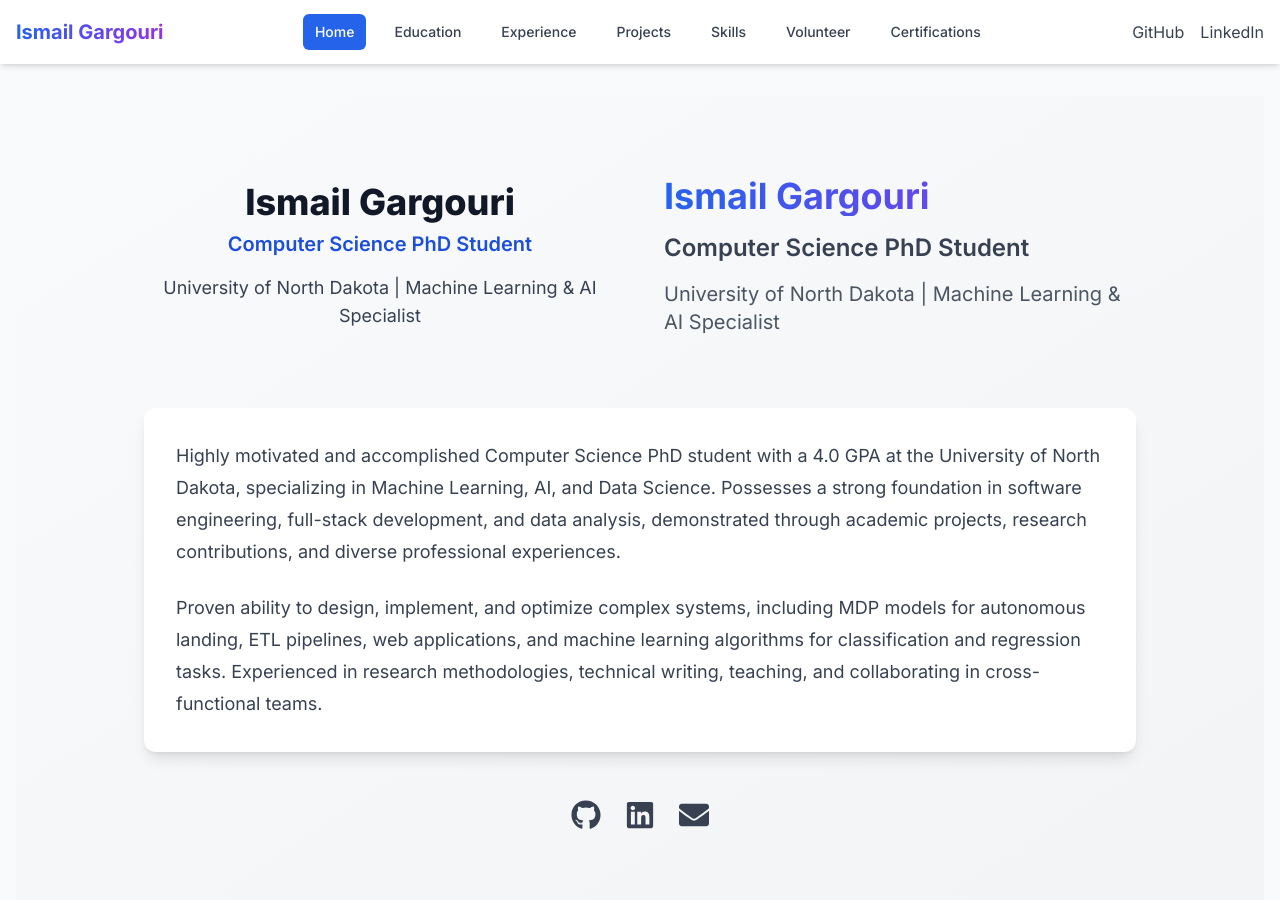
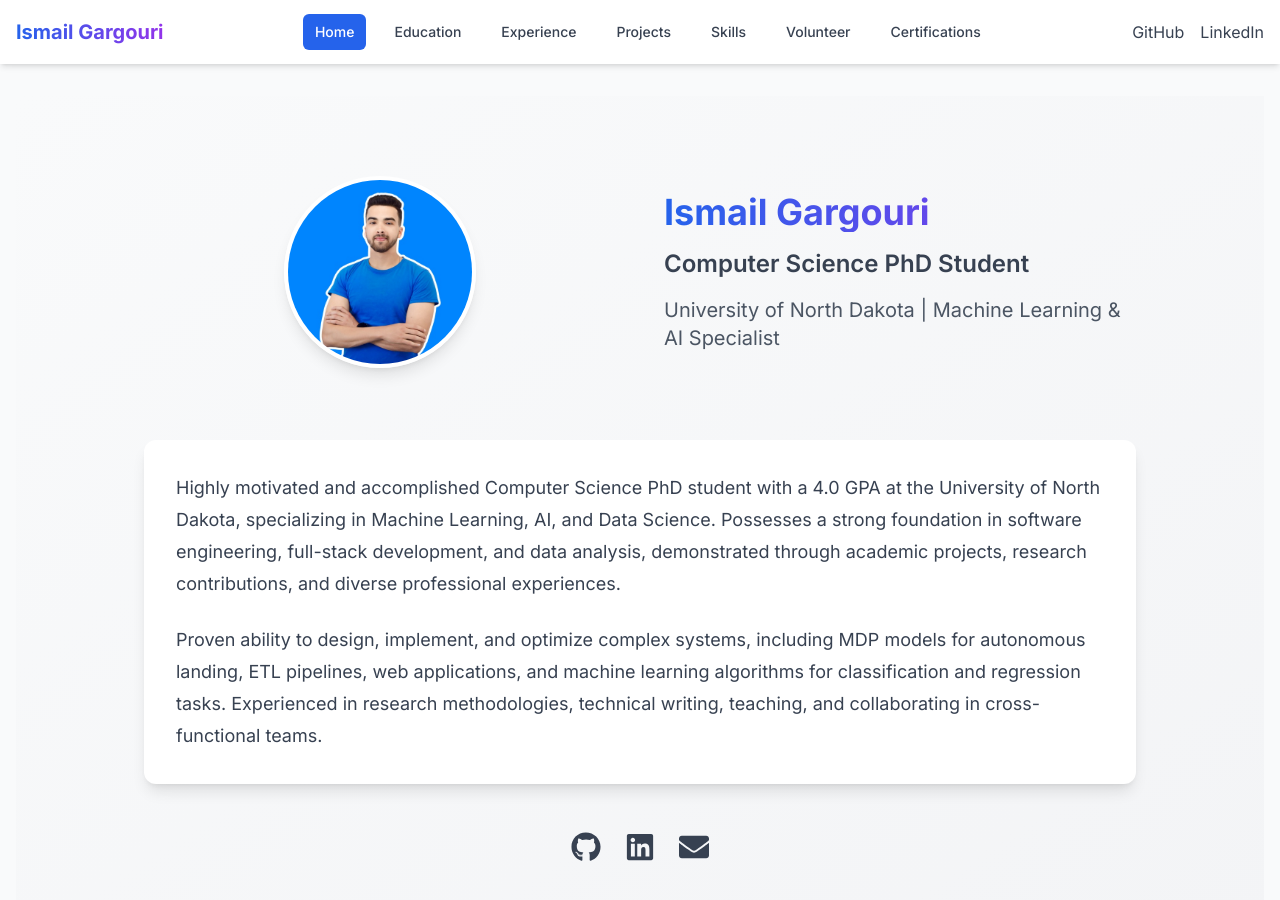
Before and after one commit to igargouri10/my-portfolio, a Next.js app: page / in a window 1280 px wide. Shown: the top 900 px of the page. Built offline with nearby package versions, Linux system fonts and the light colour scheme.

Commit message:
Remove duplicate text from homepage

```diff
--- a/src/app/page.tsx
+++ b/src/app/page.tsx
@@ -17,14 +17,15 @@ export default function Home() {
               transition={{ duration: 0.6 }}
               className="flex flex-col items-center"
             >
-              {/* Image removed */}
-              <h1 className="text-4xl font-extrabold text-gray-900 dark:text-white mb-2">Ismail Gargouri</h1>
-              <h2 className="text-xl font-semibold text-blue-700 dark:text-blue-300 mb-4">Computer Science PhD Student</h2>
-              <p className="text-lg text-gray-700 dark:text-gray-300 mb-6 text-center max-w-xl">
-                University of North Dakota | Machine Learning & AI Specialist
-              </p>
-              <div className="flex space-x-6">
-                {/* Social links here */}
+              <div className="relative w-48 h-48 rounded-full overflow-hidden border-4 border-white shadow-lg mb-6">
+                <Image
+                  src="/profile-photo.jpg"
+                  alt="Profile Picture"
+                  fill
+                  className="object-cover"
+                  priority
+                  sizes="(max-width: 768px) 100vw, 192px"
+                />
               </div>
             </motion.div>
 
```
